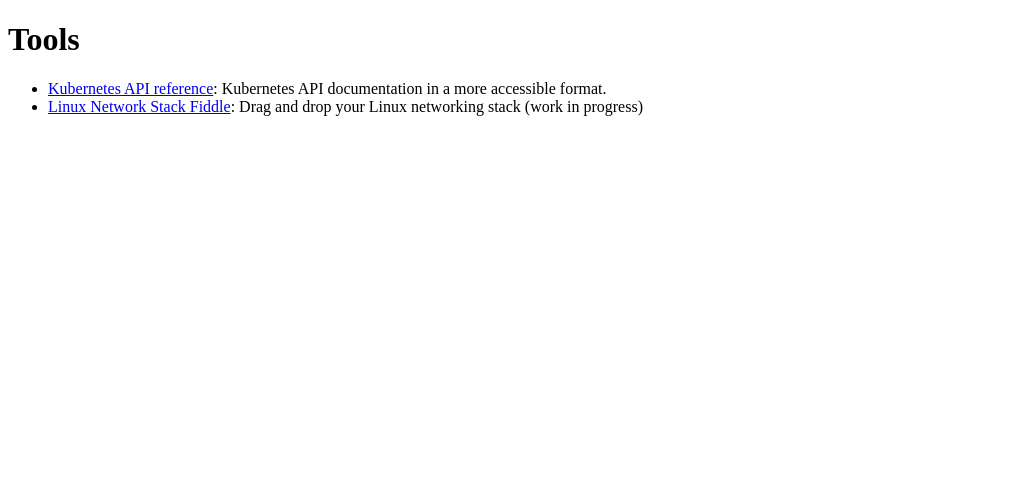
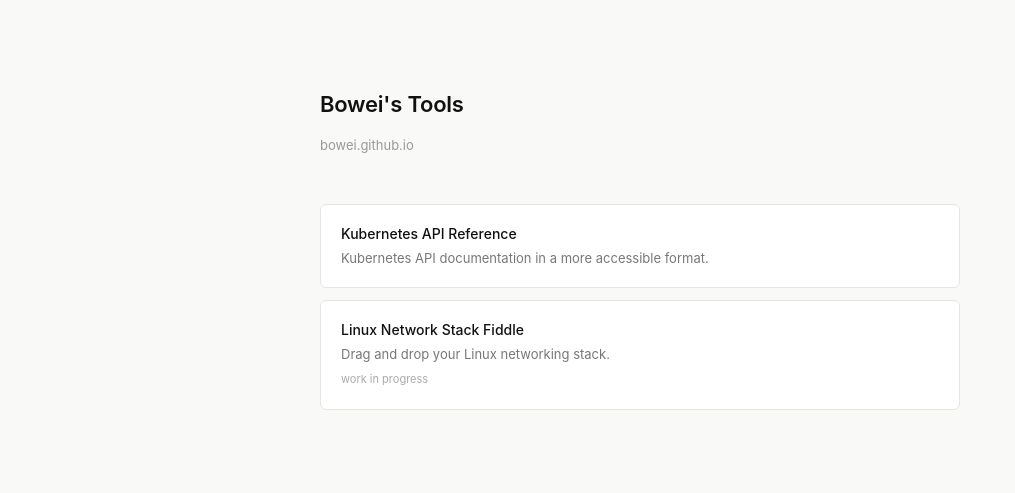
Before and after one commit to bowei/bowei.github.io, a plain HTML site: page index.html in a window 1280 px wide. Shown: the whole page, without its empty margins (0-1015 px from the left). Drawn offline with Linux system fonts and the light colour scheme.

Commit message:
update styling

```diff
--- a/index.html
+++ b/index.html
@@ -1,13 +1,89 @@
 <!DOCTYPE HTML>
-<html>
+<html lang="en">
 <head>
-<title>Bowei's tools</title>
+<meta charset="UTF-8">
+<meta name="viewport" content="width=device-width, initial-scale=1.0">
+<title>Bowei's Tools</title>
+<style>
+  body {
+    font-family: -apple-system, BlinkMacSystemFont, 'Segoe UI', sans-serif;
+    max-width: 640px;
+    margin: 0 auto;
+    padding: 72px 24px 80px;
+    background: #f9f9f8;
+    color: #1a1a1a;
+    line-height: 1.6;
+  }
+
+  h1 {
+    font-size: 22px;
+    font-weight: 600;
+    margin-bottom: 8px;
+    color: #111;
+    letter-spacing: -0.01em;
+  }
+
+  .byline {
+    font-size: 13px;
+    color: #999;
+    margin-bottom: 48px;
+  }
+
+  .tools {
+    display: flex;
+    flex-direction: column;
+    gap: 12px;
+  }
+
+  .tool {
+    display: block;
+    text-decoration: none;
+    padding: 18px 20px;
+    background: #fff;
+    border: 1px solid #e5e5e3;
+    border-radius: 6px;
+    transition: border-color 0.15s, box-shadow 0.15s;
+  }
+
+  .tool:hover {
+    border-color: #ccc;
+    box-shadow: 0 2px 8px rgba(0,0,0,0.06);
+  }
+
+  .tool-name {
+    font-size: 14px;
+    font-weight: 500;
+    color: #111;
+    margin-bottom: 3px;
+  }
+
+  .tool-desc {
+    font-size: 13px;
+    color: #777;
+  }
+
+  .wip {
+    display: inline-block;
+    font-size: 11px;
+    color: #aaa;
+    margin-top: 5px;
+  }
+</style>
 </head>
 <body>
-  <h1>Tools</h1>
-  <ul>
-    <li><a href="https://bowei.github.io/dock8s/">Kubernetes API reference</a>: Kubernetes API documentation in a more accessible format.</li>
-    <li><a href="https://bowei.github.io/net-fiddle/">Linux Network Stack Fiddle</a>: Drag and drop your Linux networking stack (work in progress)</li>
-  </ul>
+  <h1>Bowei's Tools</h1>
+  <p class="byline">bowei.github.io</p>
+
+  <div class="tools">
+    <a class="tool" href="https://bowei.github.io/dock8s/">
+      <div class="tool-name">Kubernetes API Reference</div>
+      <div class="tool-desc">Kubernetes API documentation in a more accessible format.</div>
+    </a>
+    <a class="tool" href="https://bowei.github.io/net-fiddle/">
+      <div class="tool-name">Linux Network Stack Fiddle</div>
+      <div class="tool-desc">Drag and drop your Linux networking stack.</div>
+      <span class="wip">work in progress</span>
+    </a>
+  </div>
 </body>
 </html>
```
